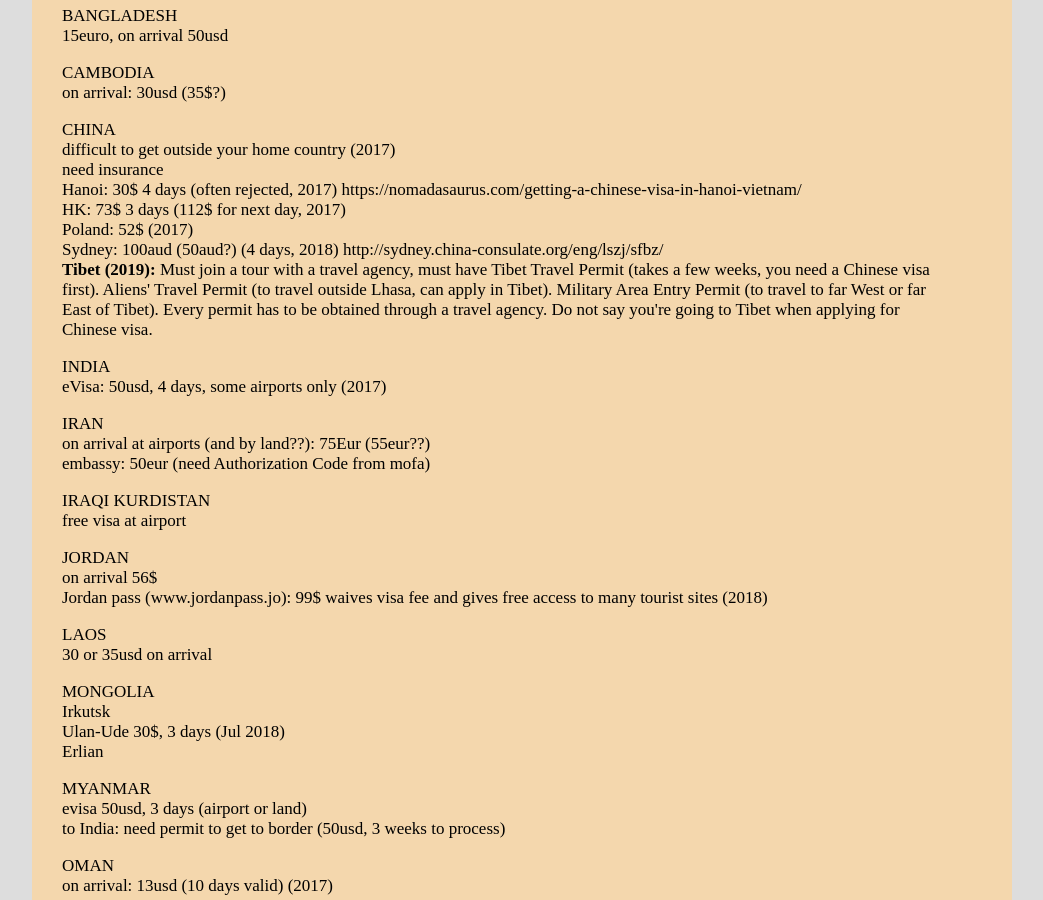
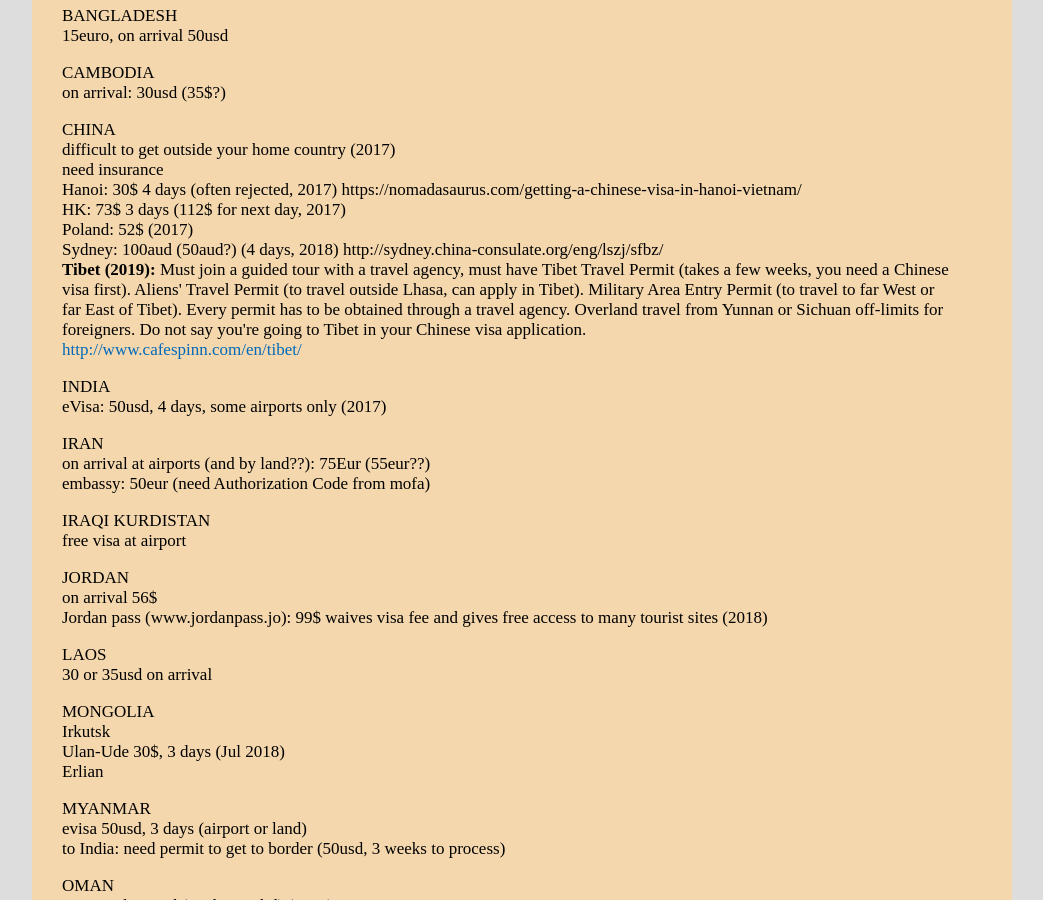
Before and after one commit to witbag/witbag.github.io, a Jekyll site: the page built from travel/visas.html, in a window 1280 px wide and 900 px high, scrolled down 3918 px. Shown: the whole window, without its empty margins (118-1161 px from the left). Built offline with Jekyll 4.4.1, drawn with Linux system fonts in a browser that asks for light colours.

Commit message:
Update visas.html

```diff
--- a/travel/visas.html
+++ b/travel/visas.html
@@ -81,7 +81,8 @@ AFGHANISTAN<br /><a href="https://caravanistan.com/visa/afghanistan" target=_bla
 <p>BANGLADESH<br />15euro, on arrival 50usd</p>
 <p>CAMBODIA<br />on arrival: 30usd (35$?)</p>
 <p>CHINA<br />difficult to get outside your home country (2017)<br />need insurance<br />Hanoi: 30$ 4 days (often rejected, 2017) https://nomadasaurus.com/getting-a-chinese-visa-in-hanoi-vietnam/<br />HK: 73$ 3 days (112$ for next day, 2017)<br />Poland: 52$ (2017)<br />Sydney: 100aud (50aud?) (4 days, 2018) http://sydney.china-consulate.org/eng/lszj/sfbz/<br>
-<b>Tibet (2019):</b> Must join a tour with a travel agency, must have Tibet Travel Permit (takes a few weeks, you need a Chinese visa first). Aliens' Travel Permit (to travel outside Lhasa, can apply in Tibet). Military Area Entry Permit (to travel to far West or far East of Tibet). Every permit has to be obtained through a travel agency. Do not say you're going to Tibet when applying for Chinese visa. </p>
+<b>Tibet (2019):</b> Must join a guided tour with a travel agency, must have Tibet Travel Permit (takes a few weeks, you need a Chinese visa first). Aliens' Travel Permit (to travel outside Lhasa, can apply in Tibet). Military Area Entry Permit (to travel to far West or far East of Tibet). Every permit has to be obtained through a travel agency. Overland travel from Yunnan or Sichuan off-limits for foreigners. Do not say you're going to Tibet in your Chinese visa application.<br>
+<a href="http://www.cafespinn.com/en/tibet/" target=_blank>http://www.cafespinn.com/en/tibet/</a></p>
 <p>INDIA<br />eVisa: 50usd, 4 days, some airports only (2017)</p>
 <p>IRAN<br />on arrival at airports (and by land??): 75Eur (55eur??)<br />embassy: 50eur (need Authorization Code from mofa)</p>
 <p>IRAQI KURDISTAN<br />free visa at airport</p>
```
